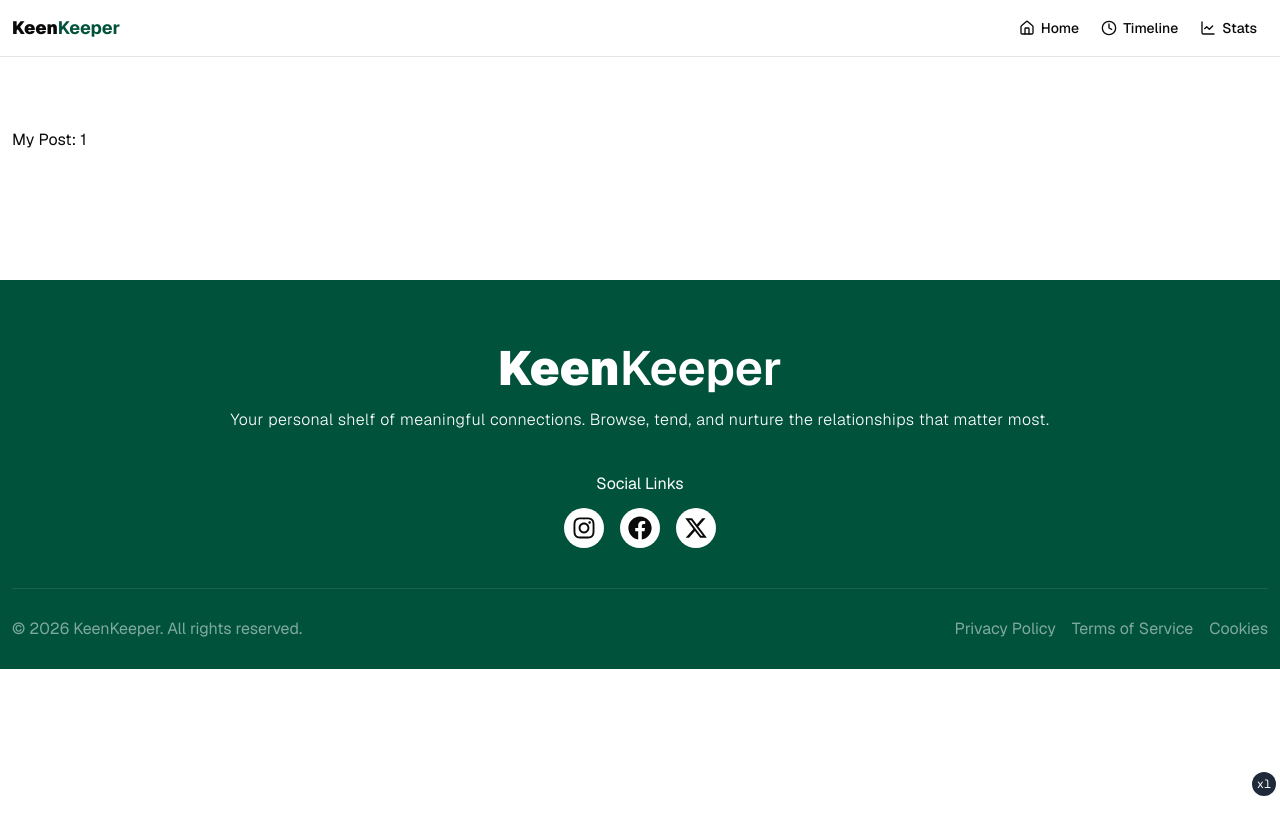
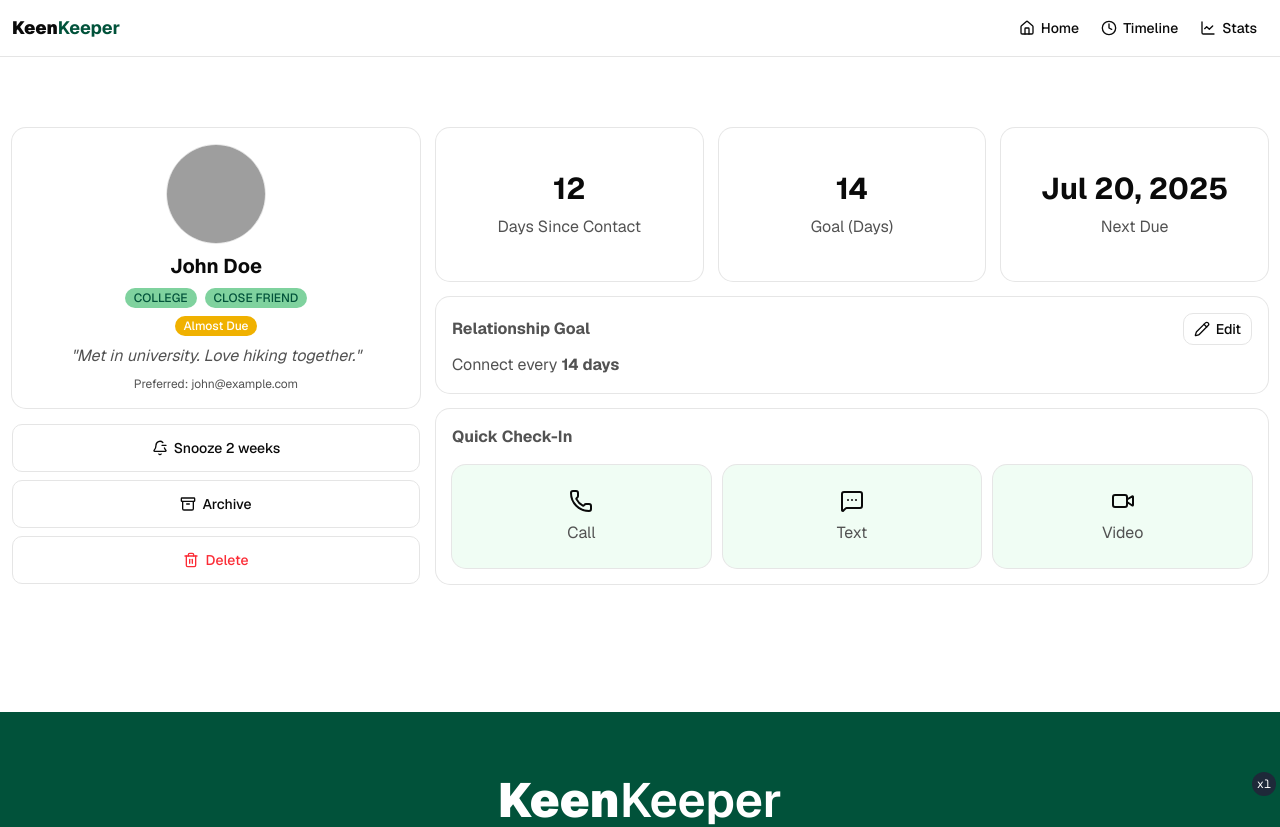
Before and after one commit to siam-parvez/keen-keeper, a Next.js app: page /friend/1 in a window 1280 px wide. Shown: the top 827 px of the page. Before the commit the page ends 800 px from the top, so only its background shows below. Built offline with nearby package versions, Linux system fonts and the light colour scheme; grey boxes are pictures that could not be loaded.

Commit message:
ui: friend details page

```diff
--- a/src/app/friend/[id]/page.tsx
+++ b/src/app/friend/[id]/page.tsx
@@ -1,9 +1,198 @@
-export default async function FriendDetailsPage({
+'use client';
+import { Badge } from '@/components/ui/badge';
+import { Button } from '@/components/ui/button';
+import {
+  Card,
+  CardAction,
+  CardContent,
+  CardHeader,
+  CardTitle,
+} from '@/components/ui/card';
+import { useFriends } from '@/context/FriendsContext';
+import clsx from 'clsx';
+import {
+  Archive,
+  BellMinus,
+  MessageSquareMore,
+  Pencil,
+  Phone,
+  Trash2,
+  Video,
+} from 'lucide-react';
+import Image from 'next/image';
+import Link from 'next/link';
+import { use } from 'react';
+
+export default function FriendDetailsPage({
   params,
 }: {
   params: Promise<{ id: string }>;
 }) {
-  const { id } = await params;
-  console.log(id);
-  return <div>My Post: {id}</div>;
+  const { id } = use(params);
+  const { friends } = useFriends();
+  const friend = friends.find((friend) => String(friend.id) == id);
+
+  if (!friend) {
+    return <div>Friend not found</div>;
+  }
+
+  return (
+    <section className="grid md:grid-cols-3 gap-4">
+      <div className="flex gap-4 flex-col">
+        <Card>
+          <CardContent className="flex justify-center items-center flex-col gap-2 text-center">
+            <Image
+              src={friend.picture}
+              alt={friend.name}
+              width={100}
+              height={100}
+              unoptimized
+              className="aspect-square border rounded-full object-cover"
+            />
+            <h2 className="text-lg xl:text-xl font-bold">{friend.name}</h2>
+            {/* <p className="text-neutral-600 text-xs md:text-base">
+            {friend.days_since_contact}d ago
+          </p> */}
+
+            <div className="flex gap-2 flex-wrap items-center justify-center">
+              {friend.tags.map((tag) => (
+                <Badge
+                  key={tag}
+                  variant="secondary"
+                  className="bg-green-600/50 uppercase text-primary"
+                >
+                  {tag}
+                </Badge>
+              ))}
+            </div>
+            <Badge
+              variant="ghost"
+              className={clsx(
+                friend.status == 'almost due'
+                  ? 'bg-yellow-500'
+                  : friend.status == 'overdue'
+                    ? 'bg-red-500'
+                    : 'bg-primary',
+                'capitalize text-white',
+              )}
+            >
+              {friend.status}
+            </Badge>
+            <p className="text-neutral-600 text-xs md:text-base italic">
+              &quot;{friend.bio}&quot;
+            </p>
+            <small className="text-neutral-600 text-xxs md:text-xs">
+              Preferred:{' '}
+              <Link
+                href={`mailto:${friend.email}`}
+                className="hover:text-primary"
+              >
+                {friend.email}
+              </Link>
+            </small>
+          </CardContent>
+        </Card>
+        <div className="flex flex-col gap-2">
+          <Button variant={'outline'} className="w-full h-12">
+            <BellMinus /> Snooze 2 weeks
+          </Button>
+          <Button variant={'outline'} className="w-full h-12">
+            <Archive /> Archive
+          </Button>
+          <Button variant={'outline'} className="text-red-500 w-full h-12">
+            <Trash2 /> Delete
+          </Button>
+        </div>
+      </div>
+
+      <div className="md:col-span-2 flex flex-col gap-4">
+        <div className="grid grid-cols-3 gap-4 text-center h-full">
+          <Card>
+            <CardContent className="flex justify-center items-center flex-col gap-2 my-auto">
+              <h2 className="text-xl md:text-2xl xl:text-3xl font-bold">
+                {friend.days_since_contact}
+              </h2>
+              <p className="text-neutral-600 text-xs md:text-base">
+                Days Since Contact
+              </p>
+            </CardContent>
+          </Card>
+          <Card>
+            <CardContent className="flex justify-center items-center flex-col gap-2 my-auto">
+              <h2 className="text-xl md:text-2xl xl:text-3xl font-bold">
+                {friend.goal}
+              </h2>
+              <p className="text-neutral-600 text-xs md:text-base">
+                Goal (Days)
+              </p>
+            </CardContent>
+          </Card>
+          <Card>
+            <CardContent className="flex justify-center items-center flex-col gap-2 my-auto">
+              <h2 className="text-xl md:text-2xl xl:text-3xl font-bold">
+                {new Date(friend.next_due_date).toLocaleDateString('en-US', {
+                  month: 'short',
+                  day: '2-digit',
+                  year: 'numeric',
+                })}
+              </h2>
+              <p className="text-neutral-600 text-xs md:text-base">Next Due</p>
+            </CardContent>
+          </Card>
+        </div>
+        <Card className="min-h-fit gap-2">
+          <CardHeader className="flex justify-between items-center gap-2">
+            <CardTitle className="text-neutral-600 text-xs md:text-base font-bold">
+              Relationship Goal
+            </CardTitle>
+            <CardAction>
+              <Button variant={'outline'}>
+                <Pencil /> Edit
+              </Button>
+            </CardAction>
+          </CardHeader>
+          <CardContent>
+            <p className="text-neutral-600 text-xs md:text-base">
+              Connect every <strong>{friend.goal} days</strong>
+            </p>
+          </CardContent>
+        </Card>
+        <Card className="h-full">
+          <CardHeader className="flex justify-between items-center gap-2">
+            <CardTitle className="text-neutral-600 text-xs md:text-base font-bold">
+              Quick Check-In
+            </CardTitle>
+          </CardHeader>
+          <CardContent className="grid grid-cols-3 gap-3 h-full">
+            {/* Phone */}
+
+            <Card className="bg-green-50 cursor-pointer">
+              <CardContent className="flex justify-center items-center flex-col gap-2 my-auto">
+                <Phone />
+                <p className="text-neutral-600 text-xs md:text-base">Call</p>
+              </CardContent>
+            </Card>
+
+            {/* Message */}
+
+            <Card className="bg-green-50 cursor-pointer">
+              <CardContent className="flex justify-center items-center flex-col gap-2 my-auto">
+                <MessageSquareMore />
+                <p className="text-neutral-600 text-xs md:text-base">Text</p>
+              </CardContent>
+            </Card>
+
+            {/* Video */}
+
+            <Card className="bg-green-50 cursor-pointer">
+              <CardContent className="flex justify-center items-center flex-col gap-2 my-auto">
+                <Video />
+                <p className="text-neutral-600 text-xs md:text-base">Video</p>
+              </CardContent>
+            </Card>
+          </CardContent>
+        </Card>
+      </div>
+    </section>
+  );
 }
--- a/src/app/home/friends.tsx
+++ b/src/app/home/friends.tsx
@@ -1,26 +1,29 @@
+'use client';
 import { Badge } from '@/components/ui/badge';
 import { Card, CardContent } from '@/components/ui/card';
+import { useFriends } from '@/context/FriendsContext';
 import clsx from 'clsx';
 import Image from 'next/image';
-import friendsData from '@/data/friends.json';
 import Link from 'next/link';
 
 const FriendsSection = () => {
+  const { friends } = useFriends();
+
   const summaryData = [
     {
       id: '1',
       label: 'Total Friends',
-      count: friendsData.length,
+      count: friends.length,
     },
     {
       id: '2',
       label: 'On Track',
-      count: friendsData.filter((friend) => friend.status == 'on-track').length,
+      count: friends.filter((friend) => friend.status == 'on-track').length,
     },
     {
       id: '3',
       label: 'Need Attention',
-      count: friendsData.filter(
+      count: friends.filter(
         (friend) => friend.days_since_contact >= friend.goal,
       ).length,
     },
@@ -52,9 +55,9 @@ const FriendsSection = () => {
         Your Friends
       </h3>
       <div className="grid xs:grid-cols-2 lg:grid-cols-4 w-full gap-6">
-        {friendsData.map((friend) => (
+        {friends.map((friend) => (
           <Link href={`/friend/${friend.id}`} key={friend.id}>
-            <Card className="hover:scale-110 transition-transform cursor-pointer">
+            <Card className="hover:scale-110 transition-transform cursor-pointer text-center">
               <CardContent className="flex justify-center items-center flex-col gap-2">
                 <Image
                   src={friend.picture}
@@ -69,7 +72,7 @@ const FriendsSection = () => {
                   {friend.days_since_contact}d ago
                 </p>
 
-                <div className="flex gap-2 flex-wrap">
+                <div className="flex gap-2 flex-wrap items-center justify-center">
                   {friend.tags.map((tag) => (
                     <Badge
                       key={tag}
--- a/src/app/layout.tsx
+++ b/src/app/layout.tsx
@@ -4,6 +4,7 @@ import './globals.css';
 import { TailwindHelper } from '@/components/tailwind-helper';
 import { Header } from '@/components/layout/header';
 import Footer from '@/components/layout/footer';
+import { FriendsProvider } from '@/context/FriendsContext';
 
 const geistSans = Geist({
   variable: '--font-geist-sans',
@@ -36,7 +37,7 @@ export default function RootLayout({
       <body className="flex flex-col">
         <Header className="fixed inset-x-0 bg-background" />
         <main className="container mx-auto px-3 py-32 space-y-6 md:space-y-12">
-          {children}
+          <FriendsProvider>{children}</FriendsProvider>
         </main>
         <TailwindHelper />
         <Footer />
--- a/src/context/FriendsContext.tsx
+++ b/src/context/FriendsContext.tsx
@@ -0,0 +1,48 @@
+'use client';
+
+import { createContext, ReactNode, useContext, useState } from 'react';
+import friendsData from '@/data/friends.json';
+
+type Friend = {
+  id: number;
+  name: string;
+  picture: string;
+  email: string;
+  days_since_contact: number;
+  status: 'overdue' | 'almost due' | 'on-track';
+  tags: string[];
+  bio: string;
+  goal: number;
+  next_due_date: string;
+};
+
+type FriendsContextType = {
+  friends: Friend[];
+  setFriends: (data: Friend[]) => void;
+};
+
+const FriendsContext = createContext<FriendsContextType | null>(null);
+
+// const InteractionContext = createContext<FriendsContextType | null>(null);
+
+export function FriendsProvider({ children }: { children: ReactNode }) {
+  const [friends, setFriends] = useState<Friend[]>(
+    () => friendsData as Friend[],
+  );
+
+  return (
+    <FriendsContext.Provider value={{ friends, setFriends }}>
+      {children}
+    </FriendsContext.Provider>
+  );
+}
+
+export function useFriends() {
+  const context = useContext(FriendsContext);
+
+  if (!context) {
+    throw new Error('useFriends must be used inside FriendsProvider');
+  }
+
+  return context;
+}
```
